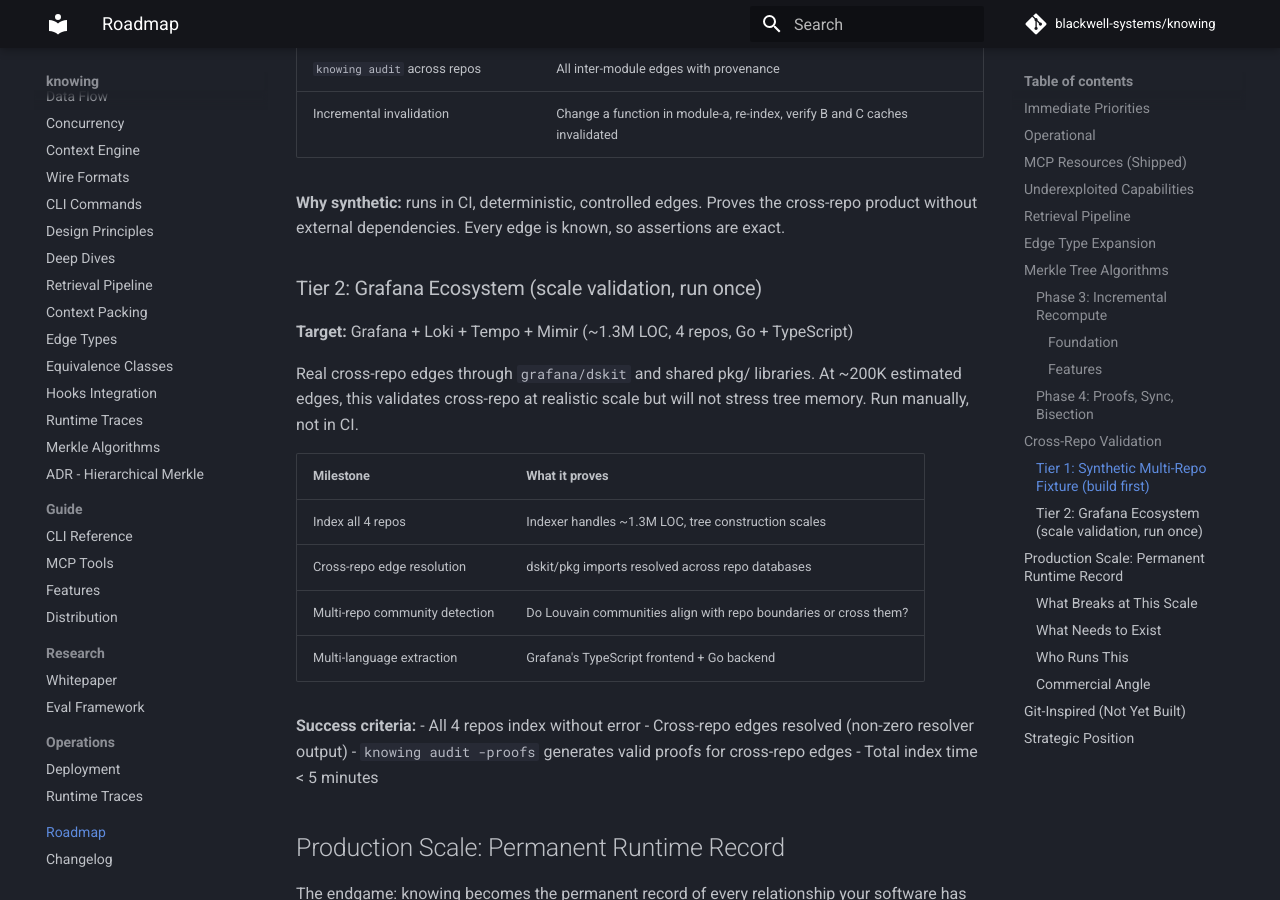
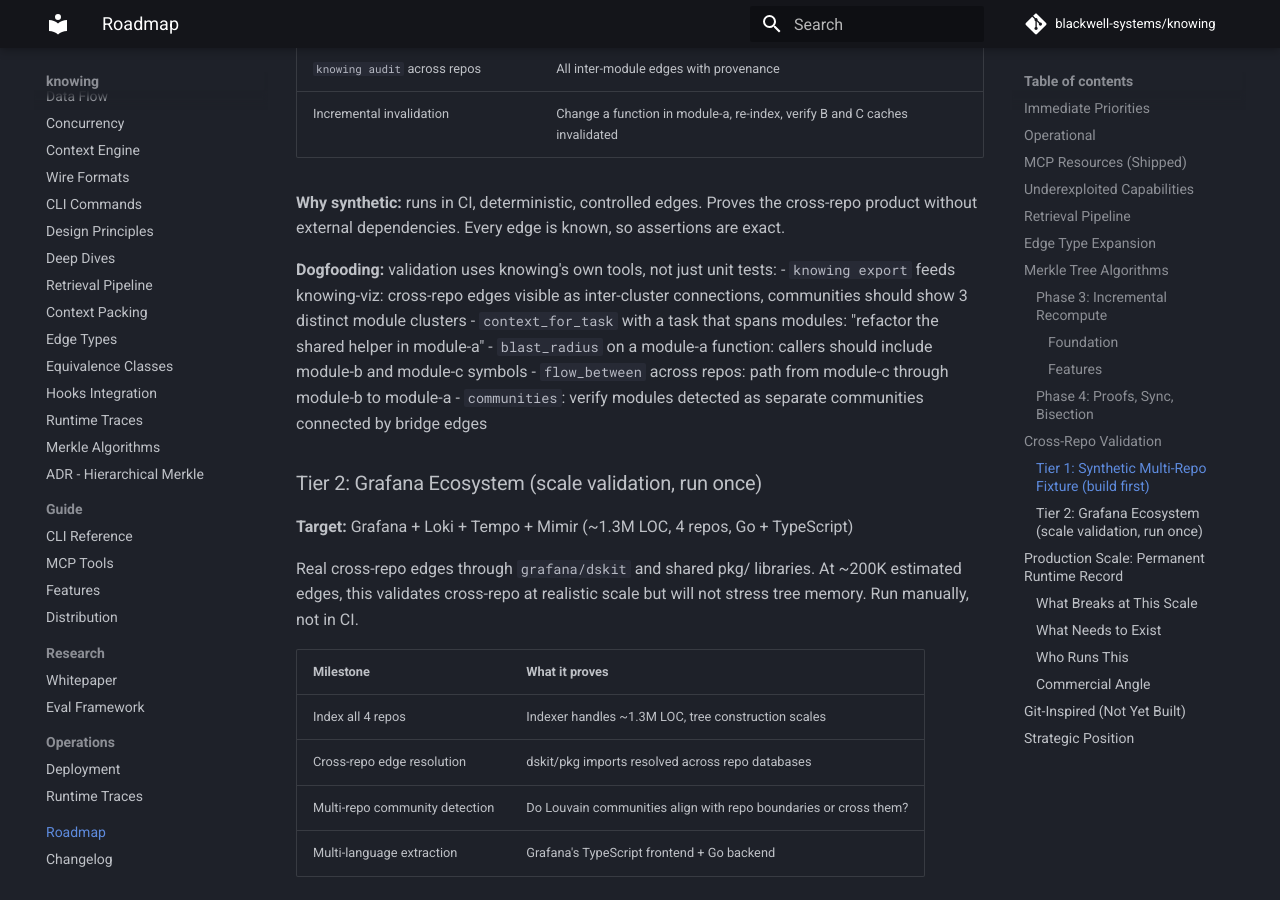
Before and after one commit to blackwell-systems/knowing, an MkDocs documentation site: the page built from docs/roadmap.md, in a window 1280 px wide and 900 px high, scrolled down 5738 px. Built offline with MkDocs 1.6.1 and Material for MkDocs 9.7.7, drawn with Linux system fonts in a browser that asks for light colours; comment, search, counter and statistics services are not loaded.

Commit message:
docs: add dogfooding plan for cross-repo validation (knowing tools + knowing-viz)

```diff
--- a/docs/roadmap.md
+++ b/docs/roadmap.md
@@ -140,6 +140,13 @@ module-c/  (imports A and B)
 
 **Why synthetic:** runs in CI, deterministic, controlled edges. Proves the cross-repo product without external dependencies. Every edge is known, so assertions are exact.
 
+**Dogfooding:** validation uses knowing's own tools, not just unit tests:
+- `knowing export` feeds knowing-viz: cross-repo edges visible as inter-cluster connections, communities should show 3 distinct module clusters
+- `context_for_task` with a task that spans modules: "refactor the shared helper in module-a"
+- `blast_radius` on a module-a function: callers should include module-b and module-c symbols
+- `flow_between` across repos: path from module-c through module-b to module-a
+- `communities`: verify modules detected as separate communities connected by bridge edges
+
 ### Tier 2: Grafana Ecosystem (scale validation, run once)
 
 **Target:** Grafana + Loki + Tempo + Mimir (~1.3M LOC, 4 repos, Go + TypeScript)
```
